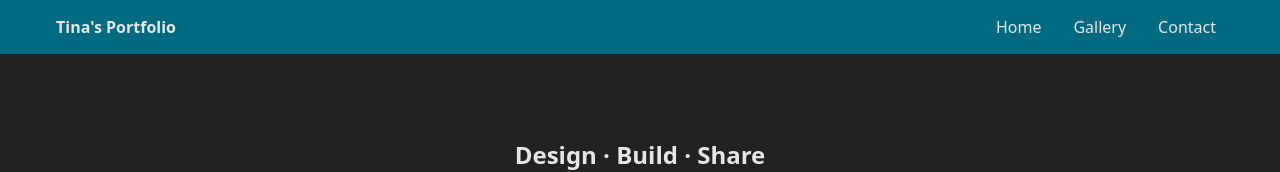
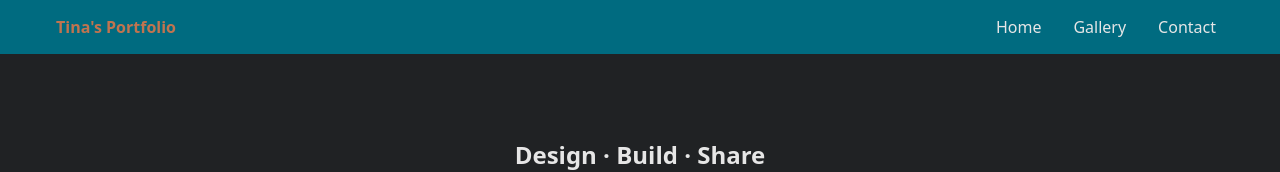
Before and after one commit to gittina2/portfolio, a plain HTML site: page index.html in a window 1280 px wide. In both pictures the pointer is over the link "Tina's Portfolio". Shown: the top 172 px of the page. Drawn offline with Linux system fonts and the light colour scheme.

Commit message:
colors ok

```diff
--- a/css/style.css
+++ b/css/style.css
@@ -1,3 +1,9 @@
+/* ==========================
+   :root — Variabili globali
+   Definiscono colori, dimensioni e gap standard del sito.
+   Cambiandole, l’intero design si aggiorna in modo coerente.
+========================== */
+
 :root {
   --bg: #202224;
   --header-bg: #006b80;
@@ -9,6 +15,12 @@
   --container:1200px;
 }
 
+/* ==========================
+   Reset globale e body
+   - box-sizing: include padding e border nella larghezza
+   - font e sfondo di default
+========================== */
+
 *{box-sizing:border-box}
 html,body{height:100%}
 body{
@@ -18,9 +30,18 @@ body{
   color:var(--text);
   -webkit-font-smoothing:antialiased;
 }
+
+/* ==========================
+   Container centrale
+   Centra il contenuto e aggiunge padding orizzontale
+========================== */
 .container{max-width:var(--container);margin:0 auto;padding:0 1rem}
+
+/* ==========================
+   Skip link per accessibilità
+   Permette agli utenti da tastiera di saltare subito al contenuto principale
+========================== */
 .skip-link{position:absolute;left:-999px;top:auto;width:1px;height:1px;overflow:hidden}
-
 .skip-link:focus{
   left:1rem;
   top:1rem;
@@ -31,6 +52,10 @@ body{
   border-radius:6px
 }
 
+/* ==========================
+   Skip link per accessibilità
+   Permette agli utenti da tastiera di saltare subito al contenuto principale
+========================== */
 .site-header{background:var(--header-bg)}
 
 .header-inner{
@@ -47,6 +72,18 @@ body{
   text-decoration:none
 }
 
+.brand:hover,
+.brand:focus {
+  color:var(--accent);
+  outline:none
+}
+
+/* ==========================
+   Navigation principale
+   - Lista link orizzontale
+   - Hover/focus con sfondo leggermente aranciato
+========================== */
+
 .primary-nav ul{list-style:none;margin:0;padding:0;display:flex;gap:1rem}
 
 .primary-nav a{
@@ -61,12 +98,23 @@ body{
   outline:none
 }
 
+/* ==========================
+   Hamburger menu (mobile)
+   Tre linee per menu collapsible
+========================== */
+
 .nav-toggle{display:none;background:transparent;border:0;color:inherit}
 .hamburger{display:inline-block;width:22px;height:2px;background:currentColor;position:relative}
 .hamburger:before,.hamburger:after{content:"";position:absolute;left:0;right:0;height:2px;background:currentColor}
 .hamburger:before{top:-6px}
 .hamburger:after{bottom:-6px}
 
+/* ==========================
+   Hero section
+   - Testo centrale
+   - Lead secondario
+   - Pulsante con gradient
+========================== */
 .hero{padding:4rem 0;text-align:center}
 .hero .lead{color:var(--muted);max-width:60ch;margin:0 auto 1.25rem}
 .btn{display:inline-block;padding:.75rem 1.25rem;background:linear-gradient(90deg,var(--accent),var(--accent-2));color:#012; border-radius:999px;text-decoration:none;font-weight:600}
@@ -86,6 +134,12 @@ body{
   border-radius:var(--radius)
 }
 
+/* ==========================
+   Gallery di immagini
+   - Griglia 4 colonne
+   - Immagini con border-radius
+   - Focus accessibility
+========================== */
 .gallery-grid{
   display:grid;
   grid-template-columns:repeat(4,1fr);
@@ -110,6 +164,12 @@ body{
 
 .thumb:focus img{outline:3px solid rgba(125,211,252,0.18)}
 
+/* ==========================
+   Lightbox
+   - Overlay full screen
+   - Visibile quando aria-hidden=false
+   - Contenitore e bottoni di navigazione
+========================== */
 .lightbox{
   position:fixed;
   inset:0;
@@ -145,8 +205,16 @@ body{
 .lb-prev{left:1rem;top:50%;transform:translateY(-50%)}
 .lb-next{right:1rem;top:50%;transform:translateY(-50%)}
 
+/* ==========================
+   Footer
+========================== */
+
 .site-footer{padding:2rem 0;text-align:center;color:var(--muted)}
 
+
+/* ==========================
+   Media queries per responsive design
+========================== */
 @media (max-width:900px){
   .cards{grid-template-columns:repeat(2,1fr)}
   .gallery-grid{grid-template-columns:repeat(2,1fr)}
@@ -161,6 +229,8 @@ body{
   .gallery-grid img{height:160px}
 }
 
-/* focus outline for keyboard users */
+/* ==========================
+   Focus outline per accessibilità
+========================== */
 :where(button, a){outline: none}
 :where(button, a):focus-visible{outline:3px solid rgba(96,165,250,0.18);outline-offset:2px}
```
